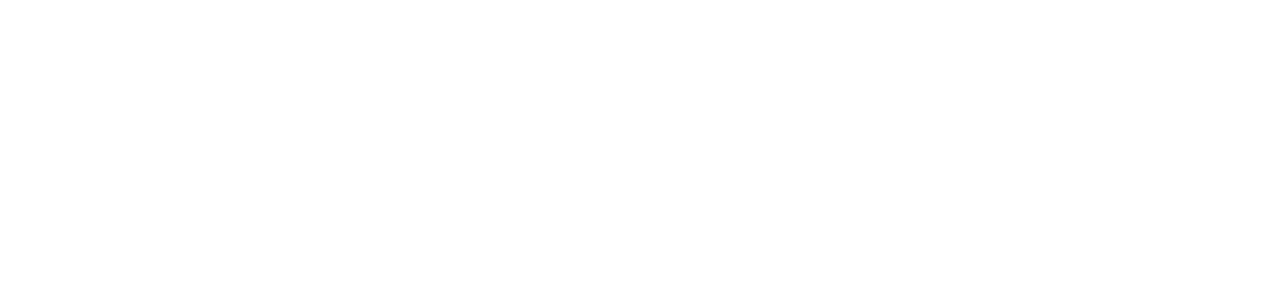
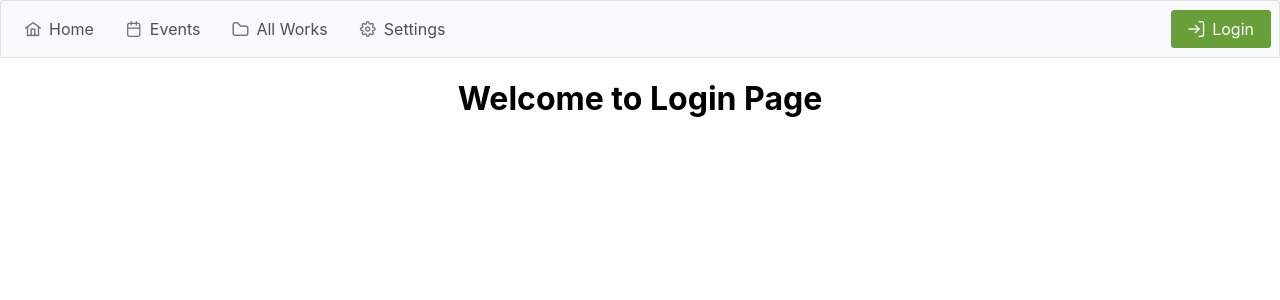
Before and after one commit to Tipek9797/SIProject, a React (Create React App) app in the folder frontend/: page /auth/login in a window 1280 px wide. Before the commit this address had no page. Shown: the top 300 px of the page. Built offline with nearby package versions, Linux system fonts and the light colour scheme; the HTML template or start-up script is replaced by a standard one.

Commit message:
Feature-Navbar,Routes,Buttons,TabMenu

```diff
--- a/frontend/src/App.js
+++ b/frontend/src/App.js
@@ -1,20 +1,29 @@
 import React from 'react';
-import { BrowserRouter as Router, Route, Routes } from 'react-router-dom';
+import './App.css';
+import { BrowserRouter as Router, Routes, Route, Navigate } from 'react-router-dom';
+import Navbar from './components/navigation/Navbar';
 import Home from './pages/homePage/Home';
+import LoginPage from './pages/loginPage/Login';
 import AllWorks from './pages/allWorksPage/AllWorks';
 import Event from './pages/eventsPage/Event';
+import ManageUsers from './pages/manageUsersPage/ManageUsers';
 // Pridaj ďalšie importy pre ostatné stránky podľa potreby
 
 function App() {
     return (
+        <div className="App">
             <Router>
+                <Navbar />
                 <Routes>
+                    <Route path="/" element={<Navigate to="/auth/login" replace />} />
                     <Route path="/" element={<Home />} />
+                    <Route path="/auth/login" element={<LoginPage />} />
+                    <Route path="/manageusers" element={<ManageUsers />} />
                     <Route path="/all-works" element={<AllWorks />} />
                     <Route path="/events" element={<Event />} />
-                {/* Pridaj ďalšie cesty podľa potreby */}
                 </Routes>
             </Router>
+        </div>
     );
 }
 
--- a/frontend/src/components/navigation/Navbar.jsx
+++ b/frontend/src/components/navigation/Navbar.jsx
@@ -0,0 +1,116 @@
+import React from 'react';
+import { Menubar } from 'primereact/menubar';
+import { Button } from 'primereact/button';
+import { useNavigate } from 'react-router-dom';
+import './navbar.css';
+
+export default function Navbar() {
+    const navigate = useNavigate();
+
+    const user = JSON.parse(localStorage.getItem('user'));
+    console.log('User roles:', user ? user.roles : 'No user logged in');
+    const token = localStorage.getItem('jwtToken');
+
+    const isAdmin = user && user.roles.includes('ROLE_ADMIN');
+    const isReviewer = user && user.roles.includes('ROLE_REVIEWER');
+    const isStudent = user && user.roles.includes('ROLE_STUDENT');
+
+    const items = [
+        {
+            label: 'Home',
+            icon: 'pi pi-home',
+            command: () => navigate('/home'),
+            visible: true
+        },
+        {
+            label: 'Events',
+            icon: 'pi pi-calendar',
+            command: () => navigate('/event'),
+            visible: true
+        },
+        {
+            label: 'All Works',
+            icon: 'pi pi-folder',
+            command: () => navigate('/all-works'),
+            visible: true
+        },
+        {
+            label: 'Settings',
+            icon: 'pi pi-cog',
+            command: () => navigate('/ManageUsers'),
+            visible: true
+        }
+    ];
+
+    if (token) {
+        if (isStudent) {
+            items.push({
+                label: 'My Work',
+                icon: 'pi pi-star',
+                command: () => navigate('/mywork'),
+                visible: true
+            });
+        }
+
+        if (isReviewer) {
+            items.push({
+                label: 'Works To Review',
+                icon: 'pi pi-envelope',
+                command: () => navigate('/workstoreview'),
+                visible: true
+            });
+        }
+
+        if (isAdmin) {
+            items.push({
+                label: 'Manage Users',
+                icon: 'pi pi-users',
+                command: () => navigate('/manageusers'),
+                visible: true
+            });
+            items.push({
+                label: 'All Works',
+                icon: 'pi pi-file',
+                command: () => navigate('/allworks'),
+                visible: true
+            });
+        }
+    }
+
+    // Logout function
+    const handleLogout = () => {
+        localStorage.removeItem('user');
+        localStorage.removeItem('jwtToken');
+        navigate('/auth/login');
+    };
+
+    // Render the Menubar with navigation items
+    const end = (
+        <div className="user-info">
+            {token ? (
+                <>
+                    <span className="user-name">{`${user.name} ${user.lastName}`}</span>
+                    <Button
+                        label="Logout"
+                        icon="pi pi-sign-out"
+                        className="p-button-danger p-ml-2"
+                        onClick={handleLogout}
+                    />
+                </>
+            ) : (
+                <Button
+                    label="Login"
+                    icon="pi pi-sign-in"
+                    className="p-button-success"
+                    onClick={() => navigate('/auth/login')}
+                />
+            )}
+        </div>
+    );
+
+    return (
+        <div className="navbar">
+            <Menubar model={items} end={end} />
+        </div>
+    );
+}
--- a/frontend/src/pages/allWorksPage/AllWorks.jsx
+++ b/frontend/src/pages/allWorksPage/AllWorks.jsx
@@ -0,0 +1,7 @@
+import React from 'react';
+
+const AllWorks = () => {
+    return <h1>Welcome to All Works page</h1>;
+};
+
+export default AllWorks;
--- a/frontend/src/pages/eventsPage/Event.jsx
+++ b/frontend/src/pages/eventsPage/Event.jsx
@@ -1,7 +1,5 @@
 import React from 'react';
-
 const Event = () => {
     return <h1>Welcome to the Events Page</h1>;
 };
-
 export default Event;
--- a/frontend/src/pages/loginPage/Login.jsx
+++ b/frontend/src/pages/loginPage/Login.jsx
@@ -1,7 +1,7 @@
 import React from 'react';
 
-const UserAccount = () => {
-    return <h1>Welcome to the User Account Page</h1>;
+const Login = () => {
+    return <h1>Welcome to Login Page</h1>;
 };
 
-export default UserAccount;
+export default Login;
--- a/frontend/src/pages/manageUsersPage/ManageUsers.jsx
+++ b/frontend/src/pages/manageUsersPage/ManageUsers.jsx
@@ -1,7 +1,5 @@
 import React from 'react';
-
-const Settings = () => {
+const ManageUsers = () => {
     return <h1>Welcome to the Settings Page</h1>;
 };
-
-export default Settings;
+export default ManageUsers;
```
Also changed, not shown: frontend/src/pages/homePage/Home.jsx (+0 -7 lines), 1 other file (tests, documents, lock files or other folders). Lines whose indentation alone changed are shown as unchanged.
